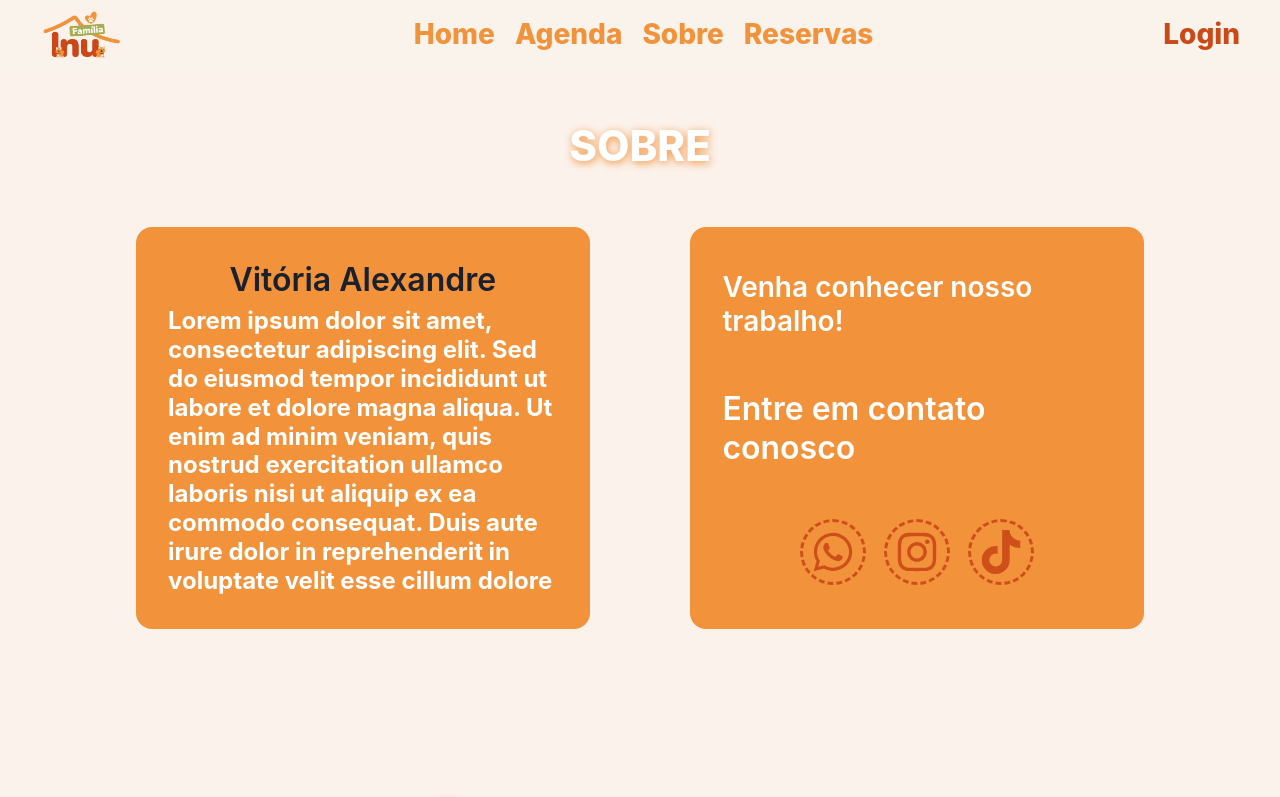
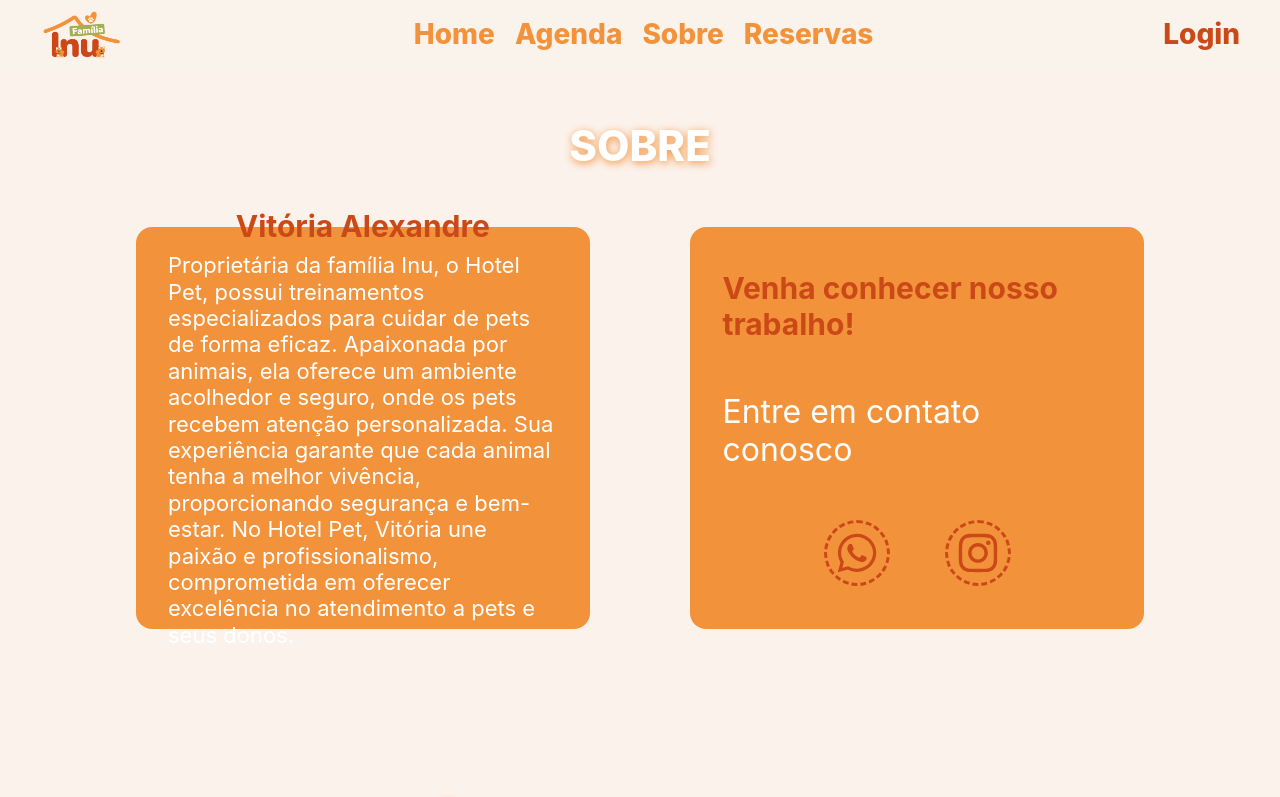
Before and after one commit to yamashita-tiemi/Familia-Inu, a Next.js app: page /sobre in a window 1280 px wide. Shown: the top 797 px of the page. Built offline with nearby package versions, Linux system fonts and the light colour scheme.

Commit message:
Fix About page

```diff
--- a/src/app/_components/icon.tsx
+++ b/src/app/_components/icon.tsx
@@ -1,21 +1,17 @@
 import { Center, HStack, Link, Stack } from "@chakra-ui/react";
-import {FaTiktok, FaWhatsapp, FaInstagram } from "react-icons/fa"
-
-//import { IoPawSharp } from "react-icons/io5";
+import { FaWhatsapp, FaInstagram } from "react-icons/fa";
 import NextLink from "next/link";
 import { TextIndex } from "./text";
 
-
 interface IconCardProps {
-    opacity?: number
+    opacity?: number;
 }
 
 export function IconCard({ opacity }: IconCardProps) {
     return (
         <>
-
         </>
-    )
+    );
 }
 
 export function IconSocial() {
@@ -23,26 +19,23 @@ export function IconSocial() {
         <Stack width={"20%"}>
             <Link as={NextLink} href={'https://web.whatsapp.com/'} isExternal={true}>
                 <HStack margin="0 auto">
-
-                    <TextIndex margin="0 auto" text={"(32) 9 XXXX-XXXX"} size={"16px"}  color={"#FFFFFF"} />
+                    <TextIndex margin="0 auto" text={"(32) 9 XXXX-XXXX"} size={"16px"} color={"#FFFFFF"} />
                 </HStack>
             </Link>
             <Link as={NextLink} href={'https://www.instagram.com/'} isExternal={true}>
                 <HStack>
-
                     <TextIndex margin="0 auto" text={"@familia_inu"} size={"16px"} color={"#FFFFFF"} />
                 </HStack>
             </Link>
         </Stack>
-    )
+    );
 }
 
 export function IconSocialCard() {
     return (
         <HStack
-            // bg={"blue"}
             width={"60%"}
-            justifyContent={"space-between"}
+            justifyContent={"space-around"}
         >
             <Link as={NextLink} href={'https://web.whatsapp.com/'} isExternal={true}
                 borderRadius={"50%"}
@@ -51,7 +44,6 @@ export function IconSocialCard() {
                 padding={2}
                 justifyContent={"center"}
                 alignItems={"center"}
-                opacity={0.9}
             >
                 <FaWhatsapp size={"44px"} color="#CB4817" />
             </Link>
@@ -62,21 +54,9 @@ export function IconSocialCard() {
                 padding={2}
                 justifyContent={"center"}
                 alignItems={"center"}
-                opacity={0.9}
             >
                 <FaInstagram size={"44px"} color="#CB4817" />
             </Link>
-            <Link as={NextLink} href={'https://www.instagram.com/'} isExternal={true}
-                borderRadius={"50%"}
-                border={"dashed"}
-                borderColor={"#CB4817"}
-                padding={2}
-                justifyContent={"center"}
-                alignItems={"center"}
-                opacity={0.9}
-            >
-                <FaTiktok size={"44px"} color="#CB4817" />
-            </Link>
         </HStack>
-    )
+    );
 }
--- a/src/app/_components/navbar.tsx
+++ b/src/app/_components/navbar.tsx
@@ -15,7 +15,7 @@ export function Navbar() {
             position={"fixed"}
             zIndex={99}
         >
-            <ImageNavbar src={"/logo.png"} alt={"Família Inu"} width={165} height={95}/>
+            <ImageNavbar src={"/logo.png"} alt={"Família Inu"} width={160} height={60}/>
             <Flex
                 gap={"5"}
             >
@@ -51,7 +51,7 @@ export function NavbarAdmin() {
             position={"fixed"}
             zIndex={99}
         >
-            <ImageNavbar src={"/logo.png"} alt={"Família Inu"} width={165} height={95}/>
+            <ImageNavbar src={"/logo.png"} alt={"Família Inu"} width={160} height={60}/>
             <Flex
                 gap={"10"}
             >
--- a/src/app/_components/section.tsx
+++ b/src/app/_components/section.tsx
@@ -121,8 +121,8 @@ export function SectionAbout() {
                     alignItems={"center"}
                     paddingX={8}
                 >
-                    <TitleCard title={"Vitória Alexandre"} size={"32px"} color={""}/>
-                    <Text text={"Lorem ipsum dolor sit amet, consectetur adipiscing elit. Sed do eiusmod tempor incididunt ut labore et dolore magna aliqua. Ut enim ad minim veniam, quis nostrud exercitation ullamco laboris nisi ut aliquip ex ea commodo consequat. Duis aute irure dolor in reprehenderit in voluptate velit esse cillum dolore "} size={"24px"} color={"#FFFFFF"} w={"100%"} />
+                    <TitleCard title={"Vitória Alexandre"} size={"30px"} color={"#CB4817"}/>
+                    <Text text={"Proprietária da família Inu, o Hotel Pet, possui treinamentos especializados para cuidar de pets de forma eficaz. Apaixonada por animais, ela oferece um ambiente acolhedor e seguro, onde os pets recebem atenção personalizada. Sua experiência garante que cada animal tenha a melhor vivência, proporcionando segurança e bem-estar. No Hotel Pet, Vitória une paixão e profissionalismo, comprometida em oferecer excelência no atendimento a pets e seus donos. "} size={"22px"} color={"#FFFFFF"} w={"100%"} weight={400}/>
                 </Stack>
                 <Stack
                     bg={"#F2933C"}
@@ -133,8 +133,8 @@ export function SectionAbout() {
                     alignItems={"center"}
                     paddingX={8}
                 >
-                    <TitleCard title={"Venha conhecer nosso trabalho!"} size={"28px"} color={"#FFFFFF"} />
-                    <TitleCard title={"Entre em contato conosco"} size={"32px"} color={"#FFFFFF"} />
+                    <TitleCard title={"Venha conhecer nosso trabalho!"} size={"30px"} color={"#CB4817"} />
+                    <TitleCard title={"Entre em contato conosco"} size={"32px"} color={"#FFFFFF"} weight={400}/>
                     <IconSocialCard />
                 </Stack>
             </HStack>
--- a/src/app/_components/tittle.tsx
+++ b/src/app/_components/tittle.tsx
@@ -83,14 +83,15 @@ interface TitleCardProps {
     title: string
     size: string
     color?: string
+    weight ?: number
 }
 
-export function TitleCard({ title, size, color }:TitleCardProps) {
+export function TitleCard({ title, size, color, weight }:TitleCardProps) {
     return(
         <Heading
             as="h5"
             fontSize={size}
-            fontWeight={600}
+            fontWeight={weight}
             color={color}
         >
             {title}
```
